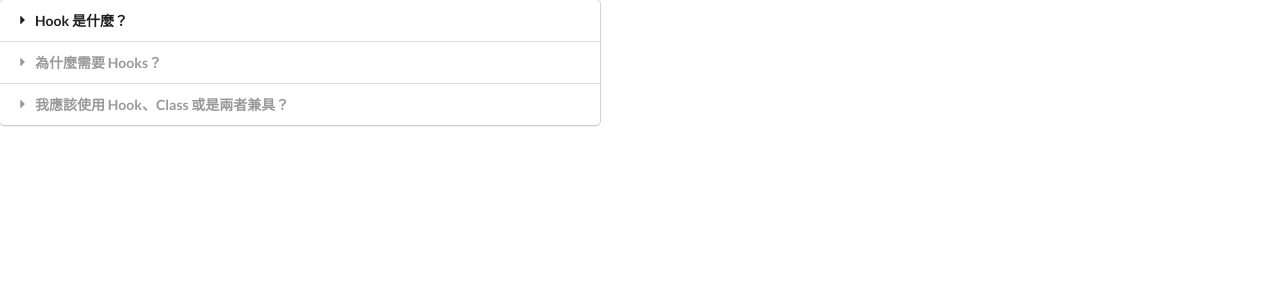
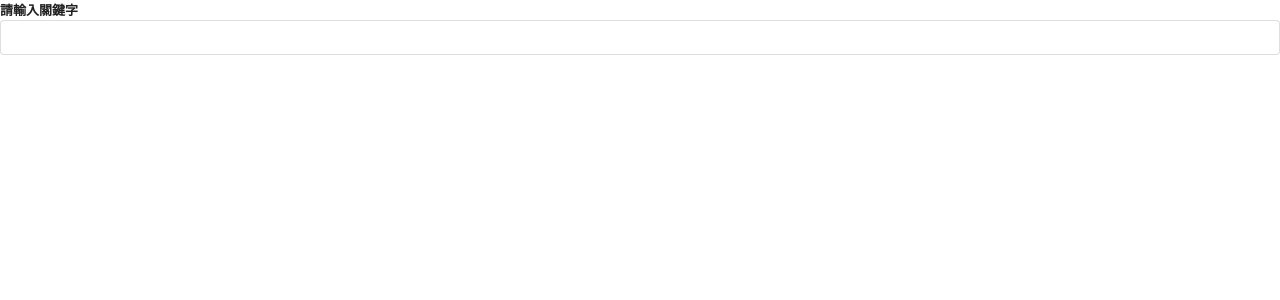
Before and after one commit to ZRuei/react-hooks, a React (Create React App) app: page / in a window 1280 px wide. Shown: the top 300 px of the page. Built offline with nearby package versions, Linux system fonts and the light colour scheme.

Commit message:
feat: 搜尋欄位設置與監聽

```diff
--- a/package.json
+++ b/package.json
@@ -6,6 +6,7 @@
     "@testing-library/jest-dom": "^5.11.4",
     "@testing-library/react": "^11.1.0",
     "@testing-library/user-event": "^12.1.10",
+    "axios": "^0.21.0",
     "react": "^17.0.1",
     "react-dom": "^17.0.1",
     "react-scripts": "4.0.0",
--- a/src/App.js
+++ b/src/App.js
@@ -1,25 +1,27 @@
 import React from 'react';
-import Accordion from './components/Accordion';
+// import Accordion from './components/Accordion';
+import Search from './components/Search';
 
-const items = [
-  {
-    title: 'Hook 是什麼？',
-    content: 'Hook 是 React 16.8 中增加的新功能。它讓你不必寫 class 就能使用 state 以及其他 React 的功能。',
-  },
-  {
-    title: '為什麼需要 Hooks？',
-    content: '(1) Hook 讓你不需要改變 component 階層就能重用 stateful 的邏輯。這讓在許多 component 之間共用或是與社群共用 Hook 很簡單。(2) Hook 讓你把一個 component 拆分成更小的 function，這基於什麼部分是相關的（像是設置一個 subscription 或是抓取資料），而不是強制基於 lifecycle 方法來分拆。你還可以選擇使用 reducer 來管理 component 的內部 state，使其更具可預測性。(3) Hook 讓你不需要 class 就能使用更多 React 的功能。 從概念上來看，React component 一直都更接近 function。Hook 擁抱 function，但沒有犧牲 React 的實際精神。',
-  },
-  {
-    title: '我應該使用 Hook、Class 或是兩者兼具？',
-    content: '當你準備好時，我們鼓勵開始使用 Hook 撰寫你新的 component。你不可以在 class component 內使用 Hook，但你絕對可以在單個 tree 中將 class 和 function component 與 Hook 混合使用。無論是 class 或 function component，使用 Hook 是該 component 實作的細節。從長遠來看，我們期待 Hook 可以是大家撰寫 React component 的主要方式。',
-  },
-];
+// const items = [
+//   {
+//     title: 'Hook 是什麼？',
+//     content: 'Hook 是 React 16.8 中增加的新功能。它讓你不必寫 class 就能使用 state 以及其他 React 的功能。',
+//   },
+//   {
+//     title: '為什麼需要 Hooks？',
+//     content: '(1) Hook 讓你不需要改變 component 階層就能重用 stateful 的邏輯。這讓在許多 component 之間共用或是與社群共用 Hook 很簡單。(2) Hook 讓你把一個 component 拆分成更小的 function，這基於什麼部分是相關的（像是設置一個 subscription 或是抓取資料），而不是強制基於 lifecycle 方法來分拆。你還可以選擇使用 reducer 來管理 component 的內部 state，使其更具可預測性。(3) Hook 讓你不需要 class 就能使用更多 React 的功能。 從概念上來看，React component 一直都更接近 function。Hook 擁抱 function，但沒有犧牲 React 的實際精神。',
+//   },
+//   {
+//     title: '我應該使用 Hook、Class 或是兩者兼具？',
+//     content: '當你準備好時，我們鼓勵開始使用 Hook 撰寫你新的 component。你不可以在 class component 內使用 Hook，但你絕對可以在單個 tree 中將 class 和 function component 與 Hook 混合使用。無論是 class 或 function component，使用 Hook 是該 component 實作的細節。從長遠來看，我們期待 Hook 可以是大家撰寫 React component 的主要方式。',
+//   },
+// ];
 
 export default function App() {
   return (
     <div>
-      <Accordion items={items} />
+      {/* <Accordion items={items} /> */}
+      <Search />
     </div>
   );
 }
--- /dev/null
+++ b/src/components/Search.js
@@ -0,0 +1,27 @@
+import React, { useState } from 'react';
+
+function Search() {
+  const [term, setTerm] = useState('');
+
+  return (
+    <div>
+      <div className="ui form">
+        <div className="field">
+          <label htmlFor="termInput">
+            請輸入關鍵字
+            <input
+              type="text"
+              id="termInput"
+              className="input"
+              value={term}
+              onChange={(e) => setTerm(e.target.value)}
+            />
+          </label>
+
+        </div>
+      </div>
+    </div>
+  );
+}
+
+export default Search;
```
Also changed, not shown: .eslintrc.json, 1 other file (tests, documents, lock files or other folders).
